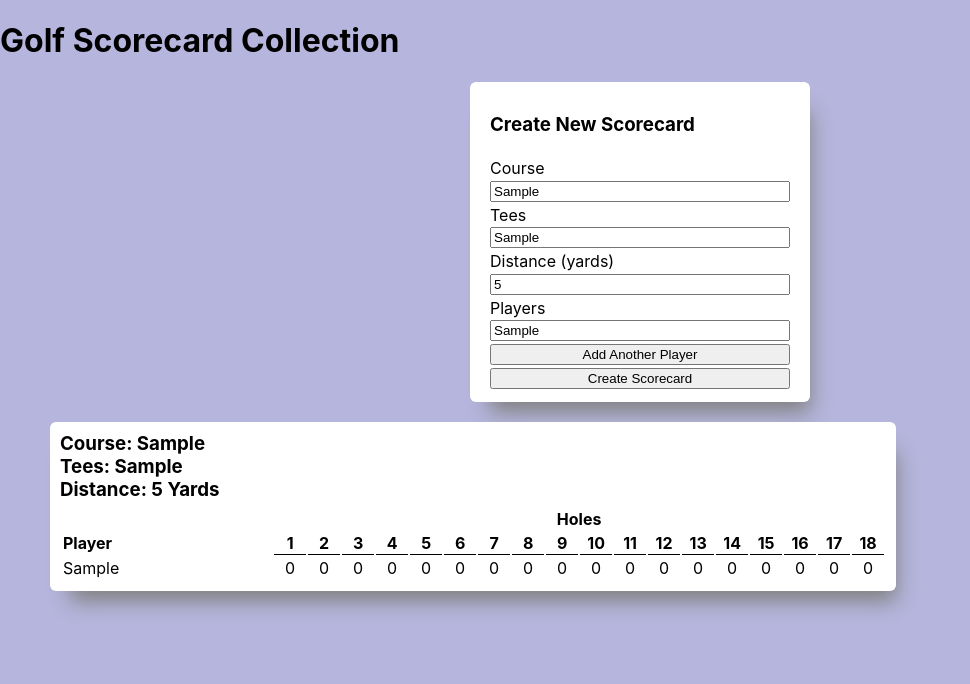
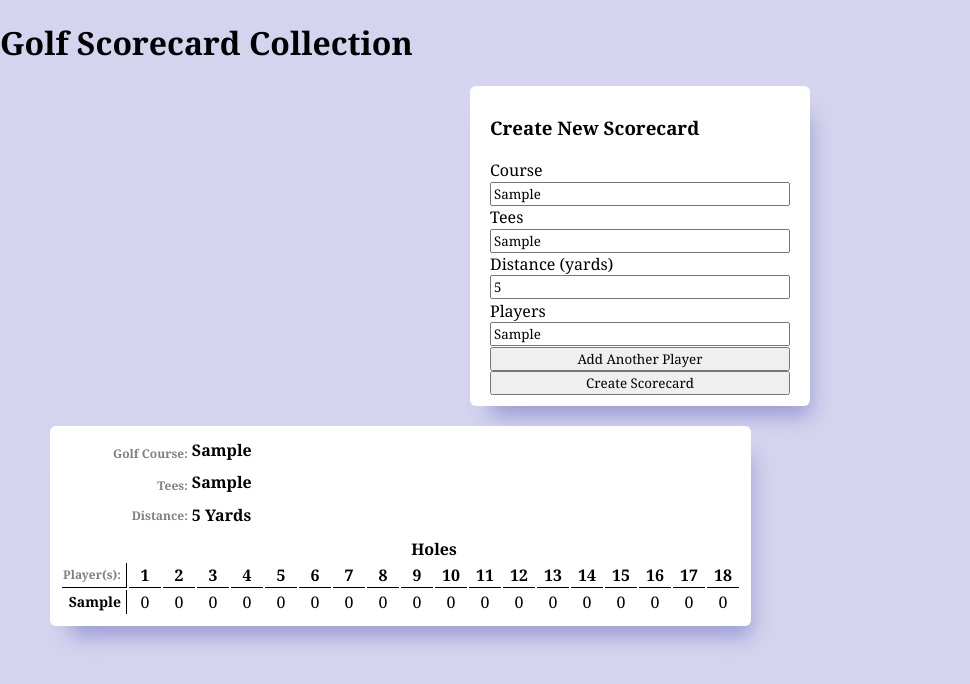
Before and after one commit to bwesterg/golfscore, a React (Create React App) app in the folder golfscore-frontend/: page / in a window 1280 px wide. Both pictures are taken after typing "Sample", "Sample", "5", "Sample" into the empty fields and a click on the input "Create Scorecard". Shown: the top 684 px of the page, without its empty margins (0-970 px from the left). Built offline with nearby package versions, Linux system fonts and the light colour scheme; no server answers.

Commit message:
adds some style updates, still need to make form data persist.

```diff
--- a/golfscore-frontend/src/App.css
+++ b/golfscore-frontend/src/App.css
@@ -1,5 +1,11 @@
+* {
+  font-family: Georgia, 'Times New Roman', Times, serif;
+}
+
 body {
-  background-color: rgb(181, 181, 221)
+  background-color: rgb(212, 212, 238);
+  /* background-color: rgb(101, 101, 129) */
+
 }
 
 .scorecard-form {
@@ -12,7 +18,7 @@ body {
   background-color: white;
   padding: 10px 20px;
   border-radius: 6px;
-  box-shadow: 10px 20px 20px -10px gray;
+  box-shadow: 10px 20px 20px -10px rgb(154 154 214);
   margin-bottom: 20px;
 
 }
@@ -30,7 +36,7 @@ body {
   background-color: white;
   width: auto;
   height: fit-content;
-  box-shadow: 10px 20px 20px -10px gray;
+  box-shadow: 10px 20px 20px -10px rgb(154 154 214);
   border-radius: 6px;
   padding: 10px;
   margin-bottom:20px;
@@ -43,7 +49,6 @@ body {
 .course-heading, .tee-heading {
   margin-bottom: 0;
   margin-top: 0;
-
 }
 
 .distance-heading {
@@ -54,13 +59,45 @@ body {
 .hole-col {
   width: 30px;
   text-align: center;
-  border-bottom:1px solid black;
+  border-bottom:0.5px solid black;
 }
 
 .score-col {
   text-align: center;
 }
 
+
+.course-heading, .tee-heading, .distance-heading {
+  color: gray;
+  font-size: 12px;
+  text-align: right;
+}
+.course-heading2, .tee-heading2, .distance-heading2 {
+  color: black;
+  font-size: 16px;
+  vertical-align: super;
+}
+
 .player-col {
-  padding-right: 10rem;
+  /* padding-right: 1rem; */
+  border-bottom: 0.5px solid black;
+  color: gray;
+  font-size: 12px;
 }
+
+.player-name-col, th.player-col {
+  text-align: right;
+  border-right: 0.5px solid black;
+  padding-right: 5px;
+}
+
+.player-name-col {
+  color:black;
+  font-size: 14px;
+  font-weight: bold;
+
+}
+
+.headings-table {
+  margin-left: 50px;
+}
--- a/golfscore-frontend/src/components/ScorecardContainer.js
+++ b/golfscore-frontend/src/components/ScorecardContainer.js
@@ -1,8 +1,8 @@
 import React from 'react';
 import ScorecardItem from './ScorecardItem';
 
-export default function ScorecardContainer({scorecards}){
-    console.log(scorecards)
+export default function ScorecardContainer({ scorecards }){
+    // console.log(scorecards)
     const showScorecards = () => {
         return scorecards.map(scorecard => <ScorecardItem key={scorecard.id} {...scorecard} />)
     }
--- a/golfscore-frontend/src/components/ScorecardForm.js
+++ b/golfscore-frontend/src/components/ScorecardForm.js
@@ -12,23 +12,19 @@ export default class ScorecardForm extends Component {
 
     handleInputChange = (event) => {
         let { name, value } = event.target;
-        this.setState({
-        [name]: value
-        });
+        this.setState({ [name]: value });
     };
 
     handlePlayerChange = (index, event) => {
         const { value } = event.target;
         const { players } = this.state;
         players[index] = value;
-        this.setState({
-        players
-        });
+        this.setState({ players });
     };
 
     handleAddPlayer = () => {
         this.setState((prevState) => ({
-        players: [...prevState.players, ""] // Add an empty player name input field
+            players: [...prevState.players, ""] // Add another player
         }));
     };
 
@@ -36,17 +32,14 @@ export default class ScorecardForm extends Component {
         event.preventDefault();
         const { course_name, tees_name, tees_yardage, players } = this.state;
 
-        // Create an array of player objects with initial scores
+        // Makes array of player objects with score of zero for 18 holes
         const newPlayers = players.map((player) => {
-          const playerObj = {
-            name: player,
-          };
+        const playerObj = { name: player };
 
         for (let i = 1; i <= 18; i++) {
             const holeKey = `hole${i}_score`;
             playerObj[holeKey] = 0;
         }
-
             return playerObj;
         });
 
@@ -54,13 +47,12 @@ export default class ScorecardForm extends Component {
             course_name,
             tees_name,
             tees_yardage,
-          players: newPlayers,
+            players: newPlayers
         };
 
-        console.log(newScorecard);
-        this.props.addScorecard(newScorecard);
+        // console.log(newScorecard);
+        this.props.addScorecard(newScorecard)
     };
-
 
     render() {
         const { course_name, tees_name, tees_yardage, players } = this.state;
@@ -99,9 +91,7 @@ export default class ScorecardForm extends Component {
                     key={index}
                 />
             ))}
-            <button type="button" onClick={this.handleAddPlayer}>
-            Add Another Player
-            </button>
+            <button type="button" onClick={this.handleAddPlayer}>Add Another Player</button>
             <input type="submit" value="Create Scorecard" />
         </form>
         );
--- a/golfscore-frontend/src/components/ScorecardItem.js
+++ b/golfscore-frontend/src/components/ScorecardItem.js
@@ -4,19 +4,35 @@ import ScorecardPlayers from './ScorecardPlayers';
 export default function ScorecardItem({ course_name, tees_name, tees_yardage, players }) {
     return (
         <li className="scorecard-item">
-        <h3 className="course-heading">Course: {course_name}</h3>
-        <h3 className="tee-heading">Tees: {tees_name}</h3>
-        <h3 className="distance-heading">Distance: {tees_yardage} Yards</h3>
+            {/* <h3 className="course-heading">Golf Course:<span className="course-heading2"> {course_name} </span></h3>
+
+            <h3 className="tee-heading">Tees: <span className="tee-heading2">{tees_name}</span></h3>
+            <h3 className="distance-heading">Distance: {tees_yardage} Yards</h3> */}
+            <table className="headings-table">
+                <tbody>
+                    <tr>
+                        <th><h3 className="course-heading">Golf Course: </h3></th>
+                        <th><span className="course-heading2"> {course_name} </span></th>
+                    </tr>
+                    <tr>
+                        <th><h3 className="tee-heading">Tees: </h3></th>
+                        <th><span className="tee-heading2">{tees_name}</span></th>
+                    </tr>
+                    <tr>
+                        <th><h3 className="distance-heading">Distance: </h3></th>
+                        <th><span className="distance-heading2">{tees_yardage} Yards</span></th>
+                    </tr>
+                </tbody>
+            </table>
+
             <table>
                 <thead>
                     <tr>
-                <th></th> {/* Empty cell for player column */}
-                <th colSpan={18} className="holes-heading">
-                Holes
-                </th>
+                        <th className="empty-cell"></th>
+                        <th colSpan={18} className="holes-heading">Holes</th>
                     </tr>
                     <tr>
-                <th className="player-col">Player</th>
+                        <th className="player-col">Player(s):</th>
                         {Array.from({ length: 18 }, (_, index) => (
                             <th key={index} className="hole-col">
                                 {index + 1}
--- a/golfscore-frontend/src/components/ScorecardPlayers.js
+++ b/golfscore-frontend/src/components/ScorecardPlayers.js
@@ -1,6 +1,7 @@
 import React from 'react';
 
 export default function ScorecardPlayers({ name, hole1_score, hole2_score, hole3_score, hole4_score, hole5_score, hole6_score, hole7_score, hole8_score, hole9_score, hole10_score, hole11_score, hole12_score, hole13_score, hole14_score, hole15_score, hole16_score, hole17_score, hole18_score }) {
+
     return (
         <tr>
             <td className="player-name-col">{name}</td>
@@ -23,5 +24,7 @@ export default function ScorecardPlayers({ name, hole1_score, hole2_score, hole3
             <td className="score-col">{hole17_score}</td>
             <td className="score-col">{hole18_score}</td>
         </tr>
+
+
     );
 }
```
Lines whose indentation alone changed are shown as unchanged.
